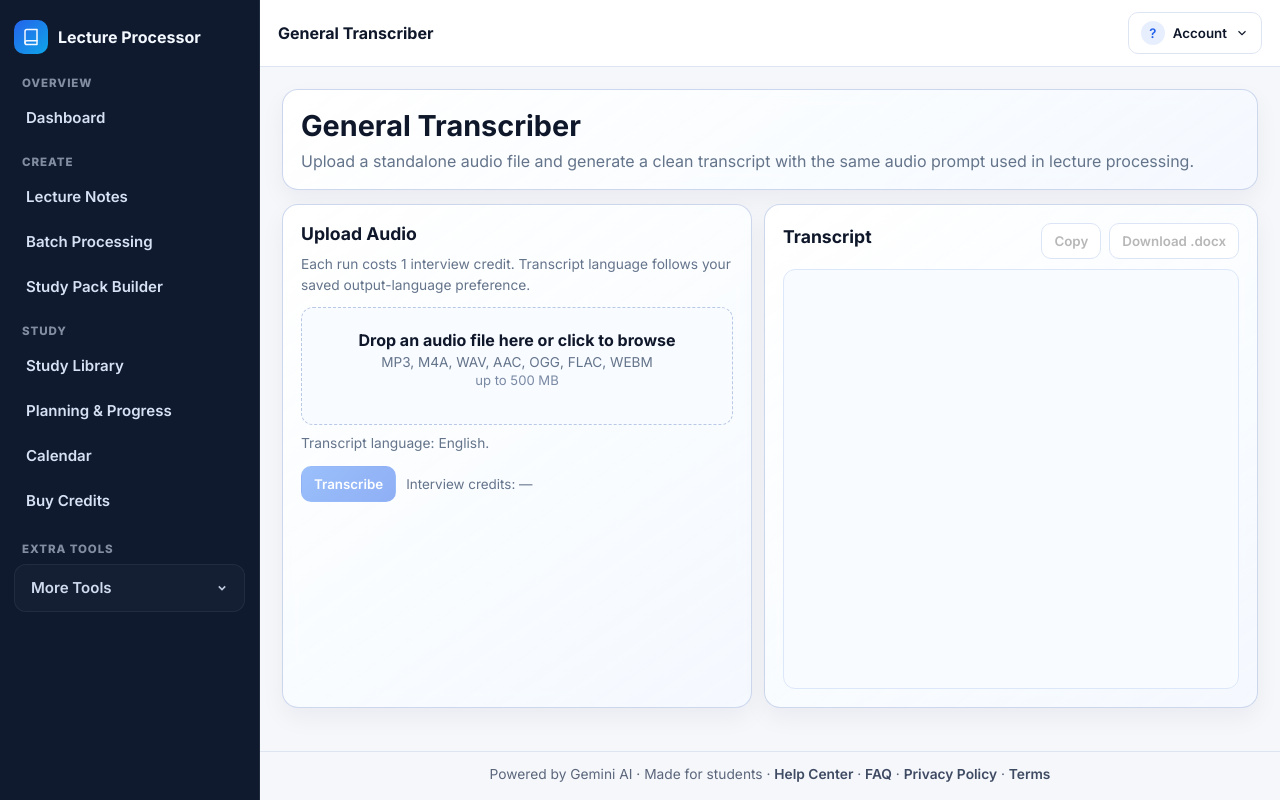
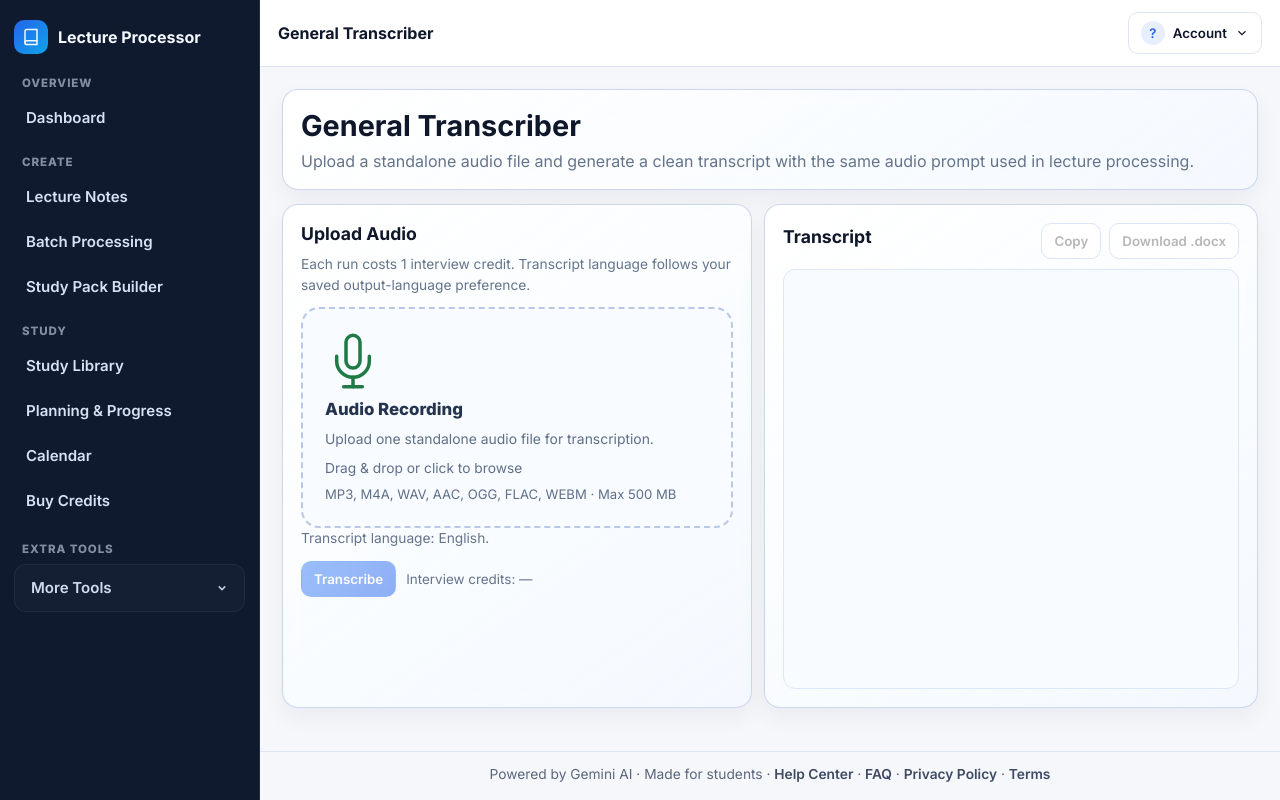
Before and after one commit to xs4cnw82dx-jpg/lecture-processor, a Python web app: template templates/general_transcriber.html in a window 1280 px wide. Run offline with Jinja, Linux system fonts and the light colour scheme; the template is opened without the code that fills it, so the values that code supplies are empty; some libraries are stand-ins or nearby versions.

Commit message:
Polish tool success states and upload UI

```diff
--- a/static/css/reader.css
+++ b/static/css/reader.css
@@ -263,15 +263,33 @@
   transform: translate(-50%, 14px);
   opacity: 0;
   pointer-events: none;
-  background: #fecaca;
-  color: #7f1d1d;
-  border: 1px solid #fca5a5;
+  background: #f8fafc;
+  color: #334155;
+  border: 1px solid #cbd5e1;
   border-radius: 10px;
   padding: 8px 12px;
   font-size: 0.84rem;
   font-weight: 600;
   transition: opacity 0.2s ease, transform 0.2s ease;
   z-index: 120;
+}
+
+.reader-toast.success {
+  background: #dcfce7;
+  color: #166534;
+  border-color: #86efac;
+}
+
+.reader-toast.error {
+  background: #fecaca;
+  color: #7f1d1d;
+  border-color: #fca5a5;
+}
+
+.reader-toast.info {
+  background: #dbeafe;
+  color: #1d4ed8;
+  border-color: #93c5fd;
 }
 
 .reader-toast.visible {
--- a/static/css/tool-pages.css
+++ b/static/css/tool-pages.css
@@ -109,8 +109,165 @@
   color: #0f172a;
 }
 
+.tool-upload-wrap {
+  display: grid;
+}
+
+.tool-upload-zone {
+  position: relative;
+  display: flex;
+  flex-direction: column;
+  gap: 10px;
+  min-height: 220px;
+  padding: 24px 22px;
+  border: 2px dashed #b9c8e6;
+  border-radius: 18px;
+  background: #f8fbff;
+  cursor: pointer;
+  transition: border-color 0.22s ease, background-color 0.22s ease, box-shadow 0.22s ease, transform 0.22s ease;
+}
+
+.tool-upload-zone:hover {
+  border-color: #6b8cff;
+  background: #ffffff;
+}
+
+.tool-upload-zone:focus-visible {
+  outline: none;
+  border-color: #4f72ee;
+  background: #ffffff;
+  box-shadow: 0 0 0 4px rgba(79, 114, 238, 0.12);
+}
+
+.tool-upload-zone.drag,
+.tool-upload-zone.drag-over {
+  border-color: #4f72ee;
+  background: rgba(79, 114, 238, 0.08);
+  transform: translateY(-1px);
+}
+
+.tool-upload-zone.has-file {
+  border-style: solid;
+  border-color: #8de7bc;
+  background: #ecfdf3;
+}
+
+.tool-upload-zone input[type="file"] {
+  display: none;
+}
+
+.tool-upload-icon {
+  width: 56px;
+  height: 56px;
+  color: #1f7a45;
+  flex-shrink: 0;
+}
+
+.tool-upload-zone.has-file .tool-upload-icon {
+  color: #18723e;
+}
+
+.tool-upload-title-row {
+  display: flex;
+  align-items: center;
+  gap: 8px;
+  flex-wrap: wrap;
+}
+
+.tool-upload-title {
+  font-size: 1.05rem;
+  font-weight: 800;
+  color: #25344e;
+}
+
+.tool-upload-helper {
+  font-size: 0.87rem;
+  color: #5f6f88;
+  line-height: 1.5;
+}
+
+.tool-upload-subtitle {
+  font-size: 0.86rem;
+  color: #5f6f88;
+}
+
+.tool-upload-formats {
+  font-size: 0.82rem;
+  color: #5f6f88;
+}
+
+.tool-file-info {
+  display: flex;
+  align-items: center;
+  justify-content: space-between;
+  gap: 12px;
+  margin-top: 12px;
+  padding: 14px 16px;
+  border: 1px solid #d9e3f5;
+  border-radius: 16px;
+  background: #ffffff;
+}
+
+.tool-file-details {
+  flex: 1;
+  min-width: 0;
+}
+
+.tool-file-name {
+  display: flex;
+  align-items: center;
+  gap: 10px;
+  font-size: 0.95rem;
+  font-weight: 800;
+  color: #25344e;
+  word-break: break-word;
+}
+
+.tool-file-name svg {
+  width: 18px;
+  height: 18px;
+  color: #18723e;
+  flex-shrink: 0;
+}
+
+.tool-file-size {
+  margin-left: 28px;
+  margin-top: 6px;
+  font-size: 0.82rem;
+  color: #64748b;
+}
+
+.tool-file-remove {
+  width: 28px;
+  height: 28px;
+  display: inline-flex;
+  align-items: center;
+  justify-content: center;
+  background: #e5e7eb;
+  border: none;
+  border-radius: 50%;
+  color: #6b7280;
+  cursor: pointer;
+  transition: background-color 0.18s ease, color 0.18s ease;
+  flex-shrink: 0;
+}
+
+.tool-file-remove:hover {
+  background: #ef4444;
+  color: #ffffff;
+}
+
+.tool-file-remove svg {
+  width: 16px;
+  height: 16px;
+}
+
 @media (max-width: 720px) {
   .choice-grid {
     grid-template-columns: 1fr;
   }
+
+  .tool-upload-zone {
+    padding: 20px 18px;
+  }
 }
--- a/static/js/general-transcriber.js
+++ b/static/js/general-transcriber.js
@@ -11,8 +11,10 @@
 
   var fileInput = document.getElementById('transcriber-file-input');
   var dropzone = document.getElementById('transcriber-dropzone');
-  var dropzoneTitle = document.getElementById('transcriber-dropzone-title');
-  var selectedFilesEl = document.getElementById('transcriber-selected-files');
+  var fileInfo = document.getElementById('transcriber-file-info');
+  var fileNameEl = document.getElementById('transcriber-file-name');
+  var fileSizeEl = document.getElementById('transcriber-file-size');
+  var fileRemoveBtn = document.getElementById('transcriber-file-remove');
   var languageNote = document.getElementById('transcriber-language-note');
   var runBtn = document.getElementById('transcriber-run-btn');
   var creditNote = document.getElementById('transcriber-credit-note');
@@ -114,34 +116,17 @@
   }
 
   function renderSelectedFile() {
-    while (selectedFilesEl && selectedFilesEl.firstChild) selectedFilesEl.removeChild(selectedFilesEl.firstChild);
     if (!selectedFile) {
-      if (dropzoneTitle) dropzoneTitle.textContent = 'Drop an audio file here or click to browse';
+      if (dropzone) dropzone.classList.remove('has-file');
+      if (fileInfo) fileInfo.hidden = true;
+      if (fileNameEl) fileNameEl.textContent = '';
+      if (fileSizeEl) fileSizeEl.textContent = '';
       return;
     }
-    if (dropzoneTitle) dropzoneTitle.textContent = String(selectedFile.name || '');
-    var row = document.createElement('div');
-    row.className = 'selected-file';
-    var left = document.createElement('div');
-    var name = document.createElement('strong');
-    name.textContent = String(selectedFile.name || '');
-    var meta = document.createElement('div');
-    meta.className = 'selected-file-meta';
-    meta.textContent = formatBytes(selectedFile.size);
-    left.appendChild(name);
-    left.appendChild(meta);
-    var removeBtn = document.createElement('button');
-    removeBtn.type = 'button';
-    removeBtn.className = 'file-remove';
-    removeBtn.textContent = 'Remove';
-    removeBtn.addEventListener('click', function () {
-      selectedFile = null;
-      renderSelectedFile();
-      updateRunState();
-    });
-    row.appendChild(left);
-    row.appendChild(removeBtn);
-    if (selectedFilesEl) selectedFilesEl.appendChild(row);
+    if (dropzone) dropzone.classList.add('has-file');
+    if (fileInfo) fileInfo.hidden = false;
+    if (fileNameEl) fileNameEl.textContent = String(selectedFile.name || '');
+    if (fileSizeEl) fileSizeEl.textContent = formatBytes(selectedFile.size);
   }
 
   function updateOutputActionState() {
@@ -220,6 +205,33 @@
     if (outputPre) outputPre.textContent = lastOutput;
     updateOutputActionState();
     setStatus(String((payload && payload.step_description) || 'Transcription complete.'), 'success');
+    showToast('Transcription complete.', 'success');
+  }
+
+  function clearSelectedFile() {
+    selectedFile = null;
+    if (fileInput) fileInput.value = '';
+    renderSelectedFile();
+    updateRunState();
+  }
+
+  function applySelectedFile(nextFile) {
+    var error = validateAudioFile(nextFile);
+    if (error) {
+      clearSelectedFile();
+      setStatus(error, 'error');
+      return false;
+    }
+    selectedFile = nextFile;
+    renderSelectedFile();
+    updateRunState();
+    setStatus('', '');
+    return true;
+  }
+
+  function shouldIgnoreDropzoneActivation(target) {
+    if (!target || typeof target.closest !== 'function') return false;
+    return Boolean(target.closest('.tool-file-remove') || target.closest('.tool-file-info') || target.closest('button'));
   }
 
   function schedulePoll(jobId, delayMs) {
@@ -307,23 +319,22 @@
   if (fileInput) {
     fileInput.addEventListener('change', function (event) {
       var nextFile = event.target.files && event.target.files[0];
-      var error = validateAudioFile(nextFile);
-      if (error) {
-        selectedFile = null;
-        renderSelectedFile();
-        updateRunState();
-        setStatus(error, 'error');
-      } else {
-        selectedFile = nextFile;
-        renderSelectedFile();
-        updateRunState();
-        setStatus('', '');
-      }
+      applySelectedFile(nextFile);
       fileInput.value = '';
     });
   }
 
   if (dropzone) {
+    dropzone.addEventListener('click', function (event) {
+      if (shouldIgnoreDropzoneActivation(event.target)) return;
+      if (fileInput) fileInput.click();
+    });
+    dropzone.addEventListener('keydown', function (event) {
+      if (event.target !== dropzone) return;
+      if (event.key !== 'Enter' && event.key !== ' ') return;
+      event.preventDefault();
+      if (fileInput) fileInput.click();
+    });
     dropzone.addEventListener('dragover', function (event) {
       event.preventDefault();
       dropzone.classList.add('drag');
@@ -335,14 +346,15 @@
       event.preventDefault();
       dropzone.classList.remove('drag');
       var nextFile = event.dataTransfer && event.dataTransfer.files ? event.dataTransfer.files[0] : null;
-      var error = validateAudioFile(nextFile);
-      if (error) {
-        setStatus(error, 'error');
-        return;
-      }
-      selectedFile = nextFile;
-      renderSelectedFile();
-      updateRunState();
+      applySelectedFile(nextFile);
+    });
+  }
+
+  if (fileRemoveBtn) {
+    fileRemoveBtn.addEventListener('click', function (event) {
+      event.preventDefault();
+      event.stopPropagation();
+      clearSelectedFile();
       setStatus('', '');
     });
   }
--- a/templates/general_transcriber.html
+++ b/templates/general_transcriber.html
@@ -27,14 +27,39 @@
           <h2>Upload Audio</h2>
           <p class="tool-note">Each run costs 1 interview credit. Transcript language follows your saved output-language preference.</p>
 
-          <div class="dropzone-wrap">
-            <label class="dropzone" id="transcriber-dropzone" for="transcriber-file-input">
+          <div class="tool-upload-wrap">
+            <div class="tool-upload-zone" id="transcriber-dropzone" role="button" tabindex="0" aria-labelledby="transcriber-dropzone-title" aria-describedby="transcriber-dropzone-helper">
+              <svg class="tool-upload-icon" viewBox="0 0 24 24" fill="none" stroke="currentColor" stroke-width="1.5" stroke-linecap="round" stroke-linejoin="round" aria-hidden="true">
+                <path d="M12 1a3 3 0 0 0-3 3v8a3 3 0 0 0 6 0V4a3 3 0 0 0-3-3z"></path>
+                <path d="M19 10v2a7 7 0 0 1-14 0v-2"></path>
+                <line x1="12" y1="19" x2="12" y2="23"></line>
+                <line x1="8" y1="23" x2="16" y2="23"></line>
+              </svg>
+              <div class="tool-upload-title-row">
+                <div class="tool-upload-title" id="transcriber-dropzone-title">Audio Recording</div>
+              </div>
+              <div class="tool-upload-helper" id="transcriber-dropzone-helper">Upload one standalone audio file for transcription.</div>
+              <div class="tool-upload-subtitle">Drag &amp; drop or click to browse</div>
+              <div class="tool-upload-formats">MP3, M4A, WAV, AAC, OGG, FLAC, WEBM &middot; Max 500 MB</div>
               <input type="file" id="transcriber-file-input" accept=".mp3,.m4a,.wav,.aac,.ogg,.flac,.webm">
-              <div class="dropzone-title" id="transcriber-dropzone-title">Drop an audio file here or click to browse</div>
-              <div class="dropzone-sub">MP3, M4A, WAV, AAC, OGG, FLAC, WEBM</div>
-              <div class="dropzone-sub-extra">up to 500 MB</div>
-            </label>
-            <div class="selected-files" id="transcriber-selected-files"></div>
+              <div class="tool-file-info" id="transcriber-file-info" hidden>
+                <div class="tool-file-details">
+                  <div class="tool-file-name">
+                    <svg viewBox="0 0 24 24" fill="none" stroke="currentColor" stroke-width="2" stroke-linecap="round" stroke-linejoin="round" aria-hidden="true">
+                      <polyline points="20 6 9 17 4 12"></polyline>
+                    </svg>
+                    <span id="transcriber-file-name"></span>
+                  </div>
+                  <div class="tool-file-size" id="transcriber-file-size"></div>
+                </div>
+                <button class="tool-file-remove" id="transcriber-file-remove" type="button" aria-label="Remove selected audio file">
+                  <svg viewBox="0 0 24 24" fill="none" stroke="currentColor" stroke-width="2" stroke-linecap="round" stroke-linejoin="round" aria-hidden="true">
+                    <line x1="18" y1="6" x2="6" y2="18"></line>
+                    <line x1="6" y1="6" x2="18" y2="18"></line>
+                  </svg>
+                </button>
+              </div>
+            </div>
           </div>
 
           <p class="tool-note" id="transcriber-language-note">Transcript language: checking your preference…</p>
```
